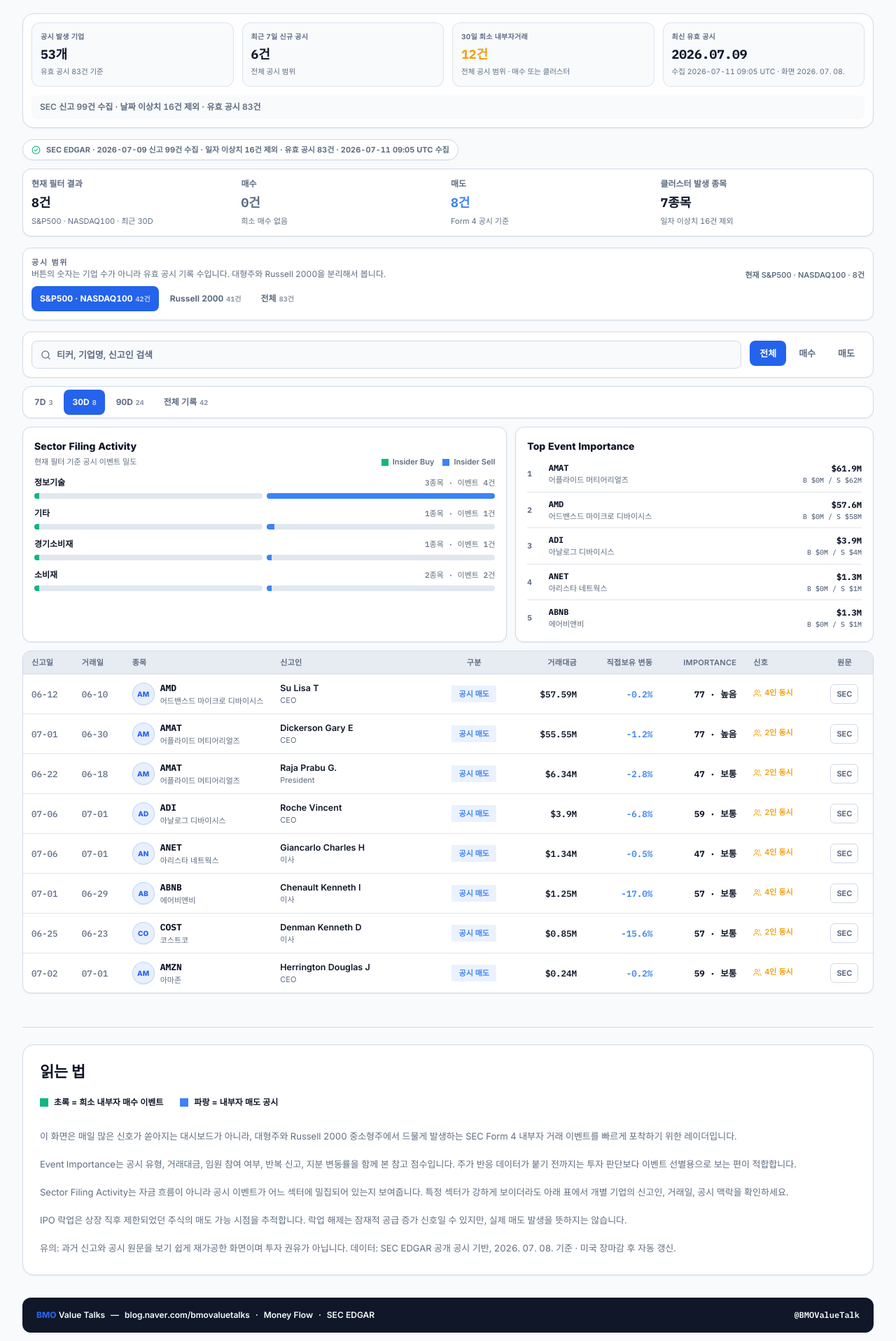
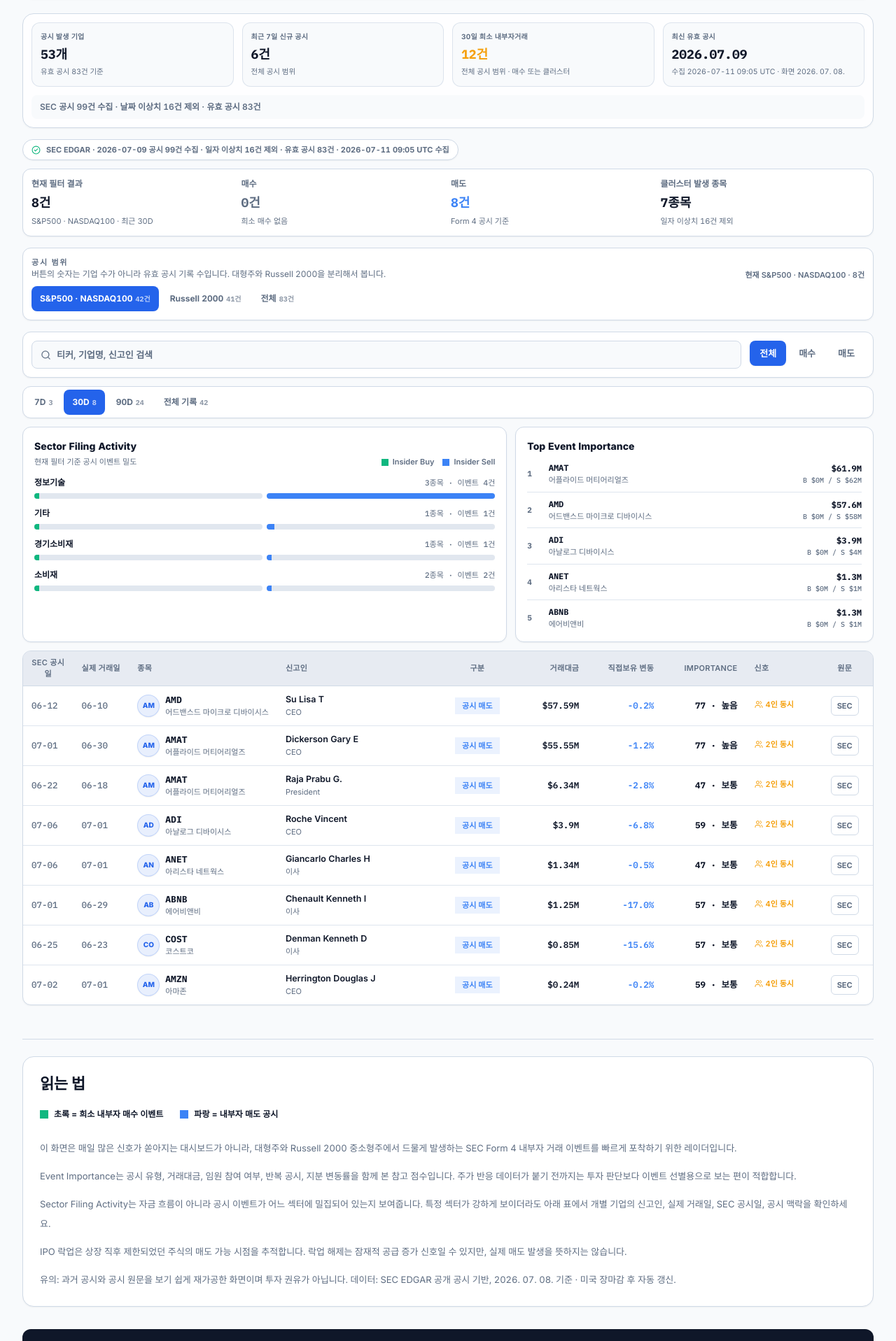
Before and after one commit to bemorebb66-stack/bmo-antman, a React (Vite) app in the folder site/: page / in a window 1280 px wide. Shown: the part 340-2257 px from the top of the page at 70% size. Built offline with nearby package versions, Linux system fonts and the light colour scheme.

Commit message:
Clarify SEC disclosure and transaction dates

```diff
--- a/site/src/App.tsx
+++ b/site/src/App.tsx
@@ -482,12 +482,12 @@
 const nextFilingSort = (sort: FilingSort): FilingSort =>
   sort === "default" ? "latest" : sort === "latest" ? "oldest" : "default";
 const filingSortLabel = (sort: FilingSort) =>
-  sort === "latest" ? "신고일 ↓" : sort === "oldest" ? "신고일 ↑" : "신고일";
+  sort === "latest" ? "SEC 공시일 ↓" : sort === "oldest" ? "SEC 공시일 ↑" : "SEC 공시일";
 const filingDelayLabel = (trade: Pick<NormalizedTrade, "filedDate" | "txDate">) => {
   const delay = daysBetween(trade.filedDate, trade.txDate);
   if (delay < 0) return "일자 확인";
-  if (delay === 0) return "당일 신고";
-  return `거래 후 ${delay}일 신고`;
+  if (delay === 0) return "당일 SEC 공시";
+  return `거래 후 ${delay}일 SEC 공시`;
 };
 const transactionLabel = (trade: Pick<NormalizedTrade, "txType">) =>
   normalizeTx(trade.txType) === "매수" ? "공시 매수" : "공시 매도";
@@ -666,7 +666,7 @@
         ))}
       </div>
       <p className="mt-3 rounded-lg bg-background px-3 py-2 text-[12px] font-semibold text-muted-foreground">
-        SEC 신고 {trades.length}건 수집 · 날짜 이상치 {invalidDateCount}건 제외 · 유효 공시 {validTrades.length}건
+        SEC 공시 {trades.length}건 수집 · 날짜 이상치 {invalidDateCount}건 제외 · 유효 공시 {validTrades.length}건
       </p>
     </section>
   );
@@ -900,7 +900,7 @@
       <div className="mb-3 inline-flex items-center gap-2 rounded-full border border-border bg-card px-3 py-1.5 text-[11px] font-bold text-muted-foreground shadow-sm">
         <CheckCircle2 size={13} className={meta ? "text-positive" : "text-warning"} />
         {meta
-          ? `SEC EDGAR · ${meta.filedDate} 신고 ${trades.length}건 수집 · 일자 이상치 ${invalidDateCount}건 제외 · 유효 공시 ${normalized.length}건 · ${meta.generatedAt.slice(0, 16).replace("T", " ")} UTC 수집`
+          ? `SEC EDGAR · ${meta.filedDate} 공시 ${trades.length}건 수집 · 일자 이상치 ${invalidDateCount}건 제외 · 유효 공시 ${normalized.length}건 · ${meta.generatedAt.slice(0, 16).replace("T", " ")} UTC 수집`
           : "샘플 데이터 · 파이프라인 연결 전"}
       </div>
 
@@ -1084,7 +1084,7 @@
                   {filingSortLabel(filingSort)}
                 </button>
               </th>
-              <th className="w-[76px] px-3 py-2 font-semibold">거래일</th>
+              <th className="w-[88px] px-3 py-2 font-semibold">실제 거래일</th>
               <th className="w-[190px] px-3 py-2 font-semibold">종목</th>
               <th className="w-[280px] px-3 py-2 font-semibold">신고인</th>
               <th className="w-[92px] px-3 py-2 text-center font-semibold">구분</th>
@@ -1198,15 +1198,15 @@
                 <p className="mt-1 text-muted-foreground">{selectedTrade.role}</p>
                 <div className="mt-3 grid grid-cols-2 gap-2 text-[12px]">
                   <div>
-                    <p className="text-muted-foreground">거래일</p>
+                    <p className="text-muted-foreground">실제 거래일</p>
                     <p className="num font-bold">{selectedTrade.txDate}</p>
                   </div>
                   <div>
-                    <p className="text-muted-foreground">신고일</p>
+                    <p className="text-muted-foreground">SEC 공시일</p>
                     <p className="num font-bold">{selectedTrade.filedDate}</p>
                   </div>
                   <div>
-                    <p className="text-muted-foreground">신고 상태</p>
+                    <p className="text-muted-foreground">공시 상태</p>
                     <p className="font-bold">{filingDelayLabel(selectedTrade)}</p>
                   </div>
                   <div>
@@ -1515,19 +1515,19 @@
                 SEC Form 4 내부자 거래 이벤트를 빠르게 포착하기 위한 레이더입니다.
               </p>
               <p className="mt-3">
-                Event Importance는 공시 유형, 거래대금, 임원 참여 여부, 반복 신고, 지분 변동률을 함께 본 참고 점수입니다.
+                Event Importance는 공시 유형, 거래대금, 임원 참여 여부, 반복 공시, 지분 변동률을 함께 본 참고 점수입니다.
                 주가 반응 데이터가 붙기 전까지는 투자 판단보다 이벤트 선별용으로 보는 편이 적합합니다.
               </p>
               <p className="mt-3">
                 Sector Filing Activity는 자금 흐름이 아니라 공시 이벤트가 어느 섹터에 밀집되어 있는지 보여줍니다.
-                특정 섹터가 강하게 보이더라도 아래 표에서 개별 기업의 신고인, 거래일, 공시 맥락을 확인하세요.
+                특정 섹터가 강하게 보이더라도 아래 표에서 개별 기업의 신고인, 실제 거래일, SEC 공시일, 공시 맥락을 확인하세요.
               </p>
               <p className="mt-3">
                 IPO 락업은 상장 직후 제한되었던 주식의 매도 가능 시점을 추적합니다. 락업 해제는 잠재적 공급 증가 신호일 수
                 있지만, 실제 매도 발생을 뜻하지는 않습니다.
               </p>
               <p className="mt-3">
-                유의: 과거 신고와 공시 원문을 보기 쉽게 재가공한 화면이며 투자 권유가 아닙니다. 데이터: SEC EDGAR 공개
+                유의: 과거 공시와 공시 원문을 보기 쉽게 재가공한 화면이며 투자 권유가 아닙니다. 데이터: SEC EDGAR 공개
                 공시 기반, {formatUpdateTime(insiderMeta, lockupMeta)} · 미국 장마감 후 자동 갱신.
               </p>
             </section>
```
